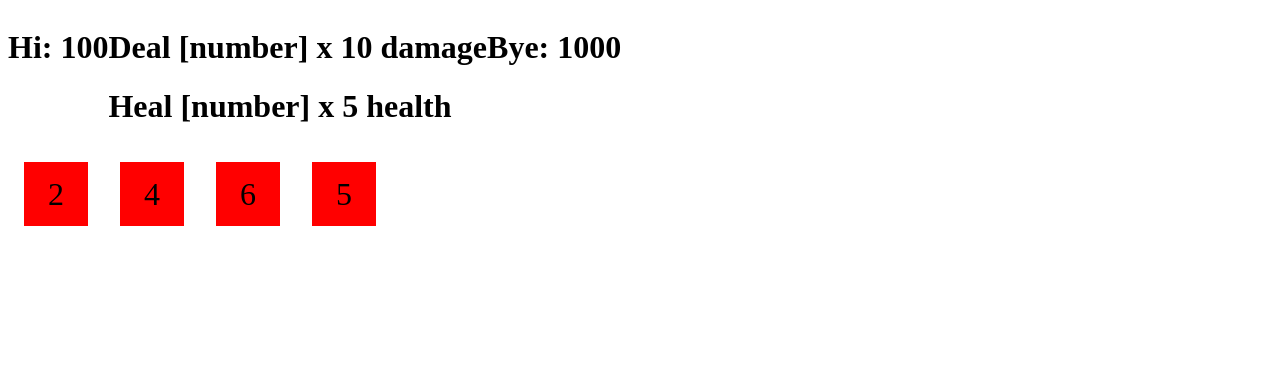
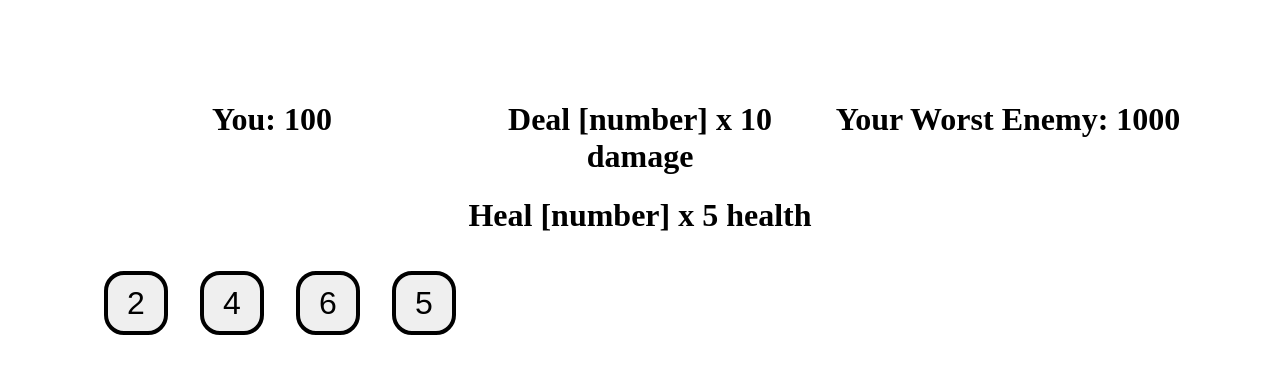
Before and after one commit to Anqi-Tech/AP-CSP-Performance-Task, a Vue app in the folder project/: page /mainpage in a window 1280 px wide. Shown: the top 374 px of the page. Built offline with nearby package versions, Linux system fonts and the light colour scheme.

Commit message:
dice css

```diff
--- a/project/src/components/FirstComp.vue
+++ b/project/src/components/FirstComp.vue
@@ -1,22 +1,22 @@
 <template>
-    <div>
+    <div class="game">
       <div class="game-field">
-        <div>
-          <h1>Hi: {{playerHealth}}</h1>
+        <div class="column">
+          <h1>You: {{playerHealth}}</h1>
         </div>
-        <div>
+        <div class="column">
           <h1 @click="selectSkill1">Deal [number] x 10 damage</h1>
           <h1 @click="selectSkill2">Heal [number] x 5 health</h1>
         </div>
-        <div>
-          <h1>Bye: {{enemyHealth}}</h1>
+        <div class="column">
+          <h1>Your Worst Enemy: {{enemyHealth}}</h1>
         </div>
       </div>
       <div class="game-dice">
-        <div v-for="(die, index) in dice" :key="die.id" class="dice" @click="selectDice">
+        <button v-for="(die, index) in dice" :key="die.id" class="dice" @click="selectDice">
           <p>{{die.number}}</p>
           <p class="hide">{{index}}</p>
-        </div>
+        </button>
       </div>
     </div>
 </template>
@@ -39,10 +39,11 @@ export default {
   },
   methods: {
     selectDice(e) {
-      if (e.target.tagName == 'DIV') {
+      if (e.target.tagName == 'BUTTON') {
         this.targetedDice = e.target
       } else {
         this.targetedDice = e.target.parentElement
+        console.log(e.target.parentElement.tagName)
       }
         this.diceNumber = this.targetedDice.innerText
         this.indexNumber = this.targetedDice.lastElementChild.innerHTML
@@ -91,16 +92,30 @@ export default {
 </script>
 
 <style scoped>
+.game {
+  margin: 5rem;
+}
+
 .game-field {
   display: flex;
+  justify-content: space-between;
+  box-sizing: border-box;
+}
+
+.column {
+  width: 30vw;
+  text-align: center;
 }
 
 .game-dice {
   display: flex;
+  width: 30vw;
+  justify-content: center;
 }
 
 .dice {
-    background: red;
+  border: 0.3rem solid black;
+  border-radius: 20px;
   width: 5vw;
   aspect-ratio: 1 / 1;
   font-size: 2rem;
@@ -109,6 +124,14 @@ export default {
   display: flex;
   align-items: center;
   justify-content: center;
+}
+
+.dice:hover {
+  background: rgb(197, 197, 197);
+}
+
+.dice:focus {
+  border: 0.3rem solid blue;
 }
 
 .hide {
```
Lines whose indentation alone changed are shown as unchanged.
